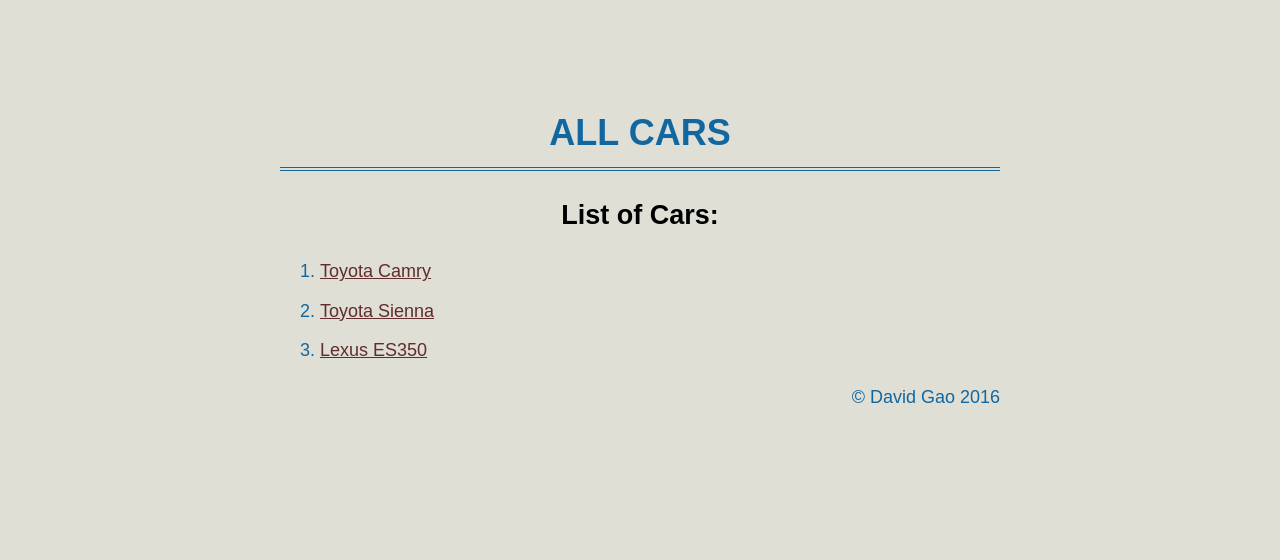
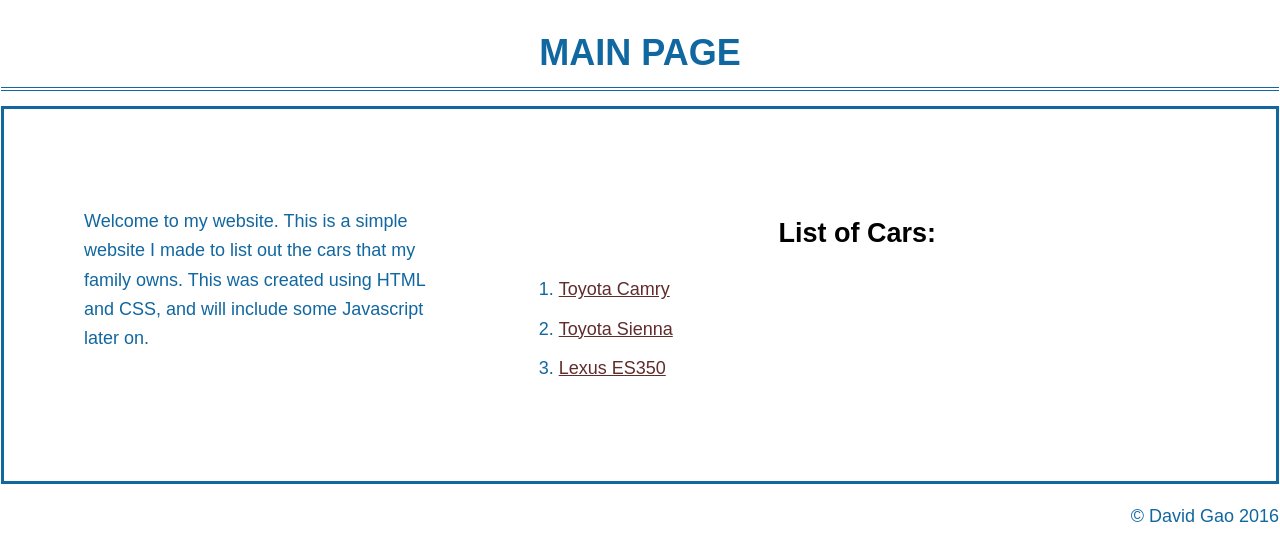
Before and after one commit to dgaoster/car-project, a plain HTML site: page index.html in a window 1280 px wide. Drawn offline with Linux system fonts and the light colour scheme.

Commit message:
changed main page layout

```diff
--- a/CSS.css
+++ b/CSS.css
@@ -1,18 +1,12 @@
 body {
-	background-color: #dfdfd6;
-	padding: 5rem;
+/*	background-color: #dfdfd6;*/
+/*	padding: 5rem;*/
 	color: #1167a0;
 	background-image: url(images/solid.jpg);
-}
-
-/*NEW*/
-body{
 	font-family: 'Raleway', sans-serif;
 	font-size: 1.125rem;
 	line-height: 1.618;
-	max-width: 45rem;
-	margin: 0 auto;
-
+	margin: 1px;
 }
 
 img {
@@ -85,6 +79,38 @@
 	padding-top: 20px;
 }
 
+.wrapper {
+	width: 100%
+	max-width: 80rem;
+	margin: 0 auto;
+	padding: 5rem;
+	box-sizing: border_box;
+	border-style: solid;
+	border-width: 0.1875rem;
+}
+
+.col_01 {
+	width: 33.3333%;
+	float: left;
+}
+
+.col_02 {
+	width: 66.6666%;
+	float: right;
+	padding-left: 4rem;
+	box-sizing: border-box;
+}
+
+.clearfix:before,
+.clearfix:after {
+	content: " ";
+	display: table;
+}
+
+.clearfix:after {
+	clear: both;
+}
+
 .lexus-spec {
 	color: #bd4da6;
 }
--- a/index.html
+++ b/index.html
@@ -10,10 +10,17 @@
 
 	<body>
 		<header>
-			<h1> All Cars </h1>
+			<h1> Main Page </h1>
 		</header>
-		<main>
-			<section>
+
+		<div class="wrapper">
+
+			<main class="clearfix">
+				<section class="col_01">
+					<p>Welcome to my website. This is a simple website I made to list out the cars that my family owns. This was created using HTML and CSS, and will include some Javascript later on.</p>
+				</section>
+
+				<section class="col_02">
 					<h2 class="main-page-list">List of Cars:</h2>
 					<ol>
 						<li> <a href="camry.html">Toyota Camry</a> </li>
@@ -21,7 +28,10 @@
 						<li> <a href="lexus.html">Lexus ES350</a> </li>
 					</ol>
 				</section>
+
 			</main>
+		</div>
+
 		<footer>
 			<p>&copy; David Gao 2016</p>
 		</footer>
```
Also changed, not shown: camry.html (+5 -0 lines), lexus.html (+5 -0 lines), sienna.html (+5 -0 lines). Lines whose indentation alone changed are shown as unchanged.
